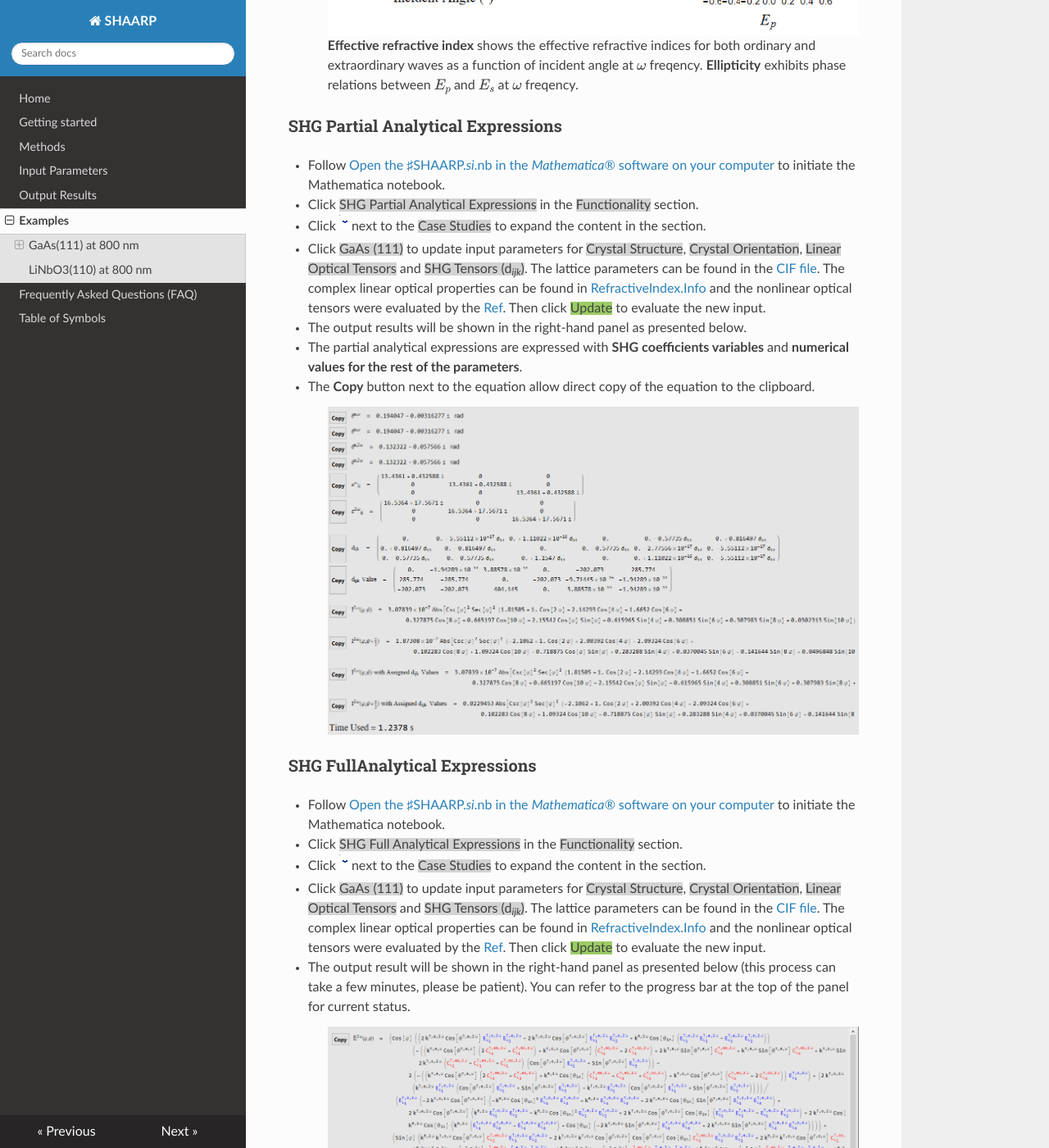
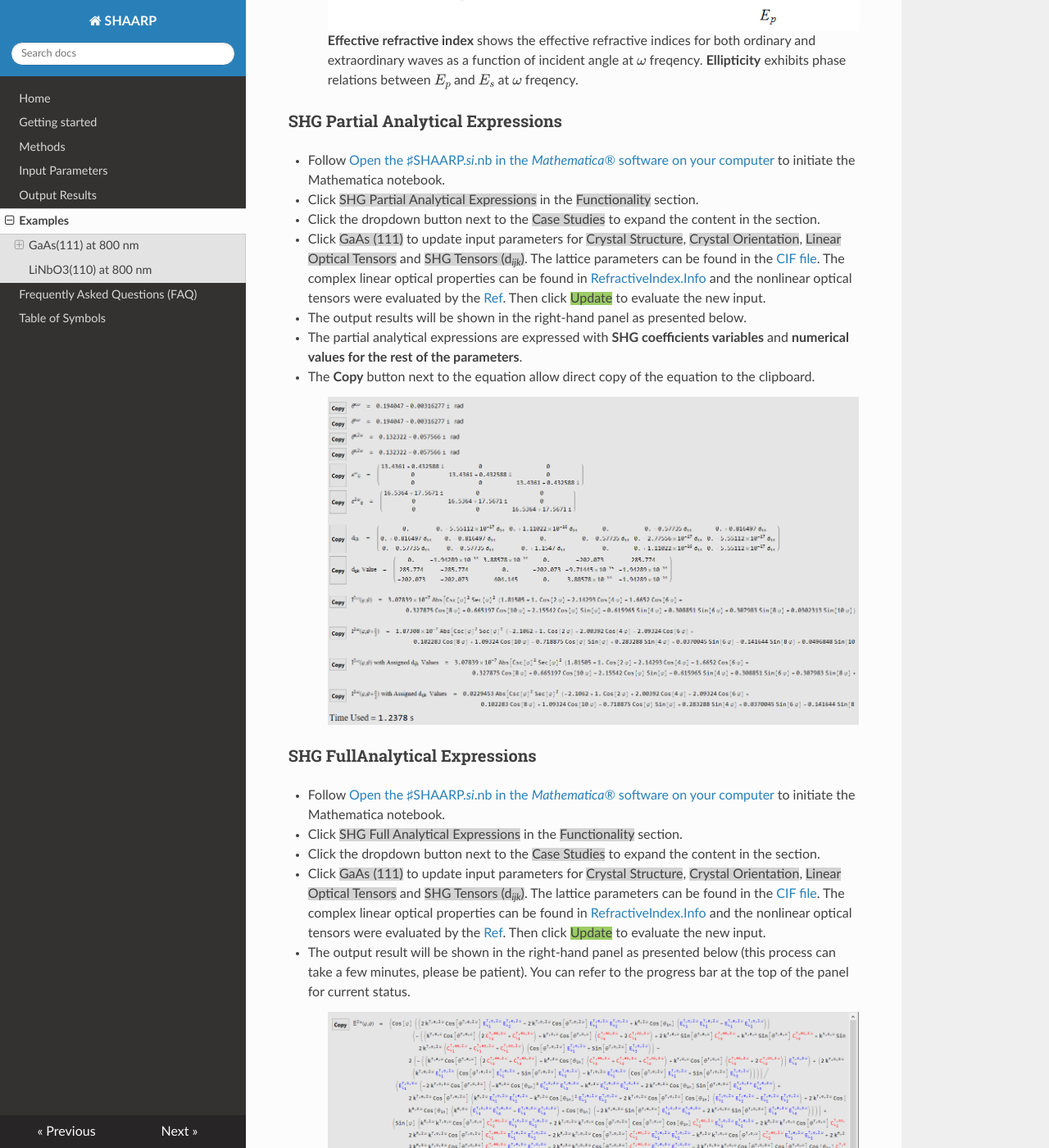
Before and after one commit to Rui-Zu/SHAARP, an MkDocs documentation site: the page built from docs/examples.md, in a window 1280 px wide and 1400 px high, scrolled down 1963 px. Shown: the whole window at 82% size. Built offline with MkDocs 1.6.1, drawn with Linux system fonts in a browser that asks for light colours; nearby versions of some CDN libraries; formulas are drawn with MathJax 3; some of the changed text lies outside the part shown.

Commit message:
Update examples.md

```diff
--- a/docs/examples.md
+++ b/docs/examples.md
@@ -6,7 +6,7 @@ GaAs crystallizes in a cubic structure with the point group $\overline{4}3m$ and
 
 - Follow [Open the ♯SHAARP._si_.nb in the _Mathematica®_ software on your computer](<install.md#Open the ♯SHAARP._si_.nb in the _Mathematica®_ software on your computer>) to initiate the Mathematica notebook.
 - Click <span style="background-color: #D3D3D3">SHG Simulation</span> in the <span style="background-color: #D3D3D3">Functionality</span> section.
-- Click ![ExpansionButton.png](img/ExpansionButton.png)next to the <span style="background-color: #D3D3D3">Case Studies</span> to expand the content in the section.
+- Click the dropdown button next to the <span style="background-color: #D3D3D3">Case Studies</span> to expand the content in the section.
 - Click  <span style="background-color: #D3D3D3">GaAs (111)</span> to update input parameters for <span style="background-color: #D3D3D3">Crystal Structure</span>, <span style="background-color: #D3D3D3">Crystal Orientation</span>, <span style="background-color: #D3D3D3">Linear Optical Tensors</span> and <span style="background-color: #D3D3D3">SHG Tensors (d<i><sub>ijk</sub></i>)</span>. The lattice parameters can be found in the [CIF file](http://www.crystallography.net/cod/9008845.cif). The complex linear optical properties can be found in [RefractiveIndex.Info](https://refractiveindex.info/?shelf=main&book=GaAs&page=Aspnes) and the nonlinear optical tensors were evaluated by the [Ref](https://doi-org.ezaccess.libraries.psu.edu/10.1103/PhysRevLett.90.036801). Then click <span style="background-color: #9CCC65">Update</span> to evaluate the new input.
 - The output results will be shown in the right-hand panel. The **Probing Geometry** and **Polarization Relations** shows the orientation of crystals and polarization configuration.
 >![GaAs(111)GeometryPolarization45.png](img/GaAs(111)GeometryPolarization45.png)
@@ -27,7 +27,7 @@ Here, in the **geometry plot**, $(L_1,L_2,L_3)$ depicts the lab coordinate syste
 ### SHG Partial Analytical Expressions
 - Follow [Open the ♯SHAARP._si_.nb in the _Mathematica®_ software on your computer](<install.md#Open the ♯SHAARP._si_.nb in the _Mathematica®_ software on your computer>) to initiate the Mathematica notebook.
 - Click <span style="background-color: #D3D3D3">SHG Partial Analytical Expressions</span> in the <span style="background-color: #D3D3D3">Functionality</span> section.
-- Click ![ExpansionButton.png](img/ExpansionButton.png)next to the <span style="background-color: #D3D3D3">Case Studies</span> to expand the content in the section.
+- Click the dropdown button next to the <span style="background-color: #D3D3D3">Case Studies</span> to expand the content in the section.
 - Click  <span style="background-color: #D3D3D3">GaAs (111)</span> to update input parameters for <span style="background-color: #D3D3D3">Crystal Structure</span>, <span style="background-color: #D3D3D3">Crystal Orientation</span>, <span style="background-color: #D3D3D3">Linear Optical Tensors</span> and <span style="background-color: #D3D3D3">SHG Tensors (d<i><sub>ijk</sub></i>)</span>. The lattice parameters can be found in the [CIF file](http://www.crystallography.net/cod/9008845.cif). The complex linear optical properties can be found in [RefractiveIndex.Info](https://refractiveindex.info/?shelf=main&book=GaAs&page=Aspnes) and the nonlinear optical tensors were evaluated by the [Ref](https://doi-org.ezaccess.libraries.psu.edu/10.1103/PhysRevLett.90.036801). Then click <span style="background-color: #9CCC65">Update</span> to evaluate the new input.
 - The output results will be shown in the right-hand panel as presented below.
 - The partial analytical expressions are expressed with **SHG coefficients variables** and **numerical values for the rest of the parameters**.
@@ -38,7 +38,7 @@ Here, in the **geometry plot**, $(L_1,L_2,L_3)$ depicts the lab coordinate syste
 ### SHG FullAnalytical Expressions
 - Follow [Open the ♯SHAARP._si_.nb in the _Mathematica®_ software on your computer](<install.md#Open the ♯SHAARP._si_.nb in the _Mathematica®_ software on your computer>) to initiate the Mathematica notebook.
 - Click <span style="background-color: #D3D3D3">SHG Full Analytical Expressions</span> in the <span style="background-color: #D3D3D3">Functionality</span> section.
-- Click ![ExpansionButton.png](img/ExpansionButton.png)next to the <span style="background-color: #D3D3D3">Case Studies</span> to expand the content in the section.
+- Click the dropdown button next to the <span style="background-color: #D3D3D3">Case Studies</span> to expand the content in the section.
 - Click  <span style="background-color: #D3D3D3">GaAs (111)</span> to update input parameters for <span style="background-color: #D3D3D3">Crystal Structure</span>, <span style="background-color: #D3D3D3">Crystal Orientation</span>, <span style="background-color: #D3D3D3">Linear Optical Tensors</span> and <span style="background-color: #D3D3D3">SHG Tensors (d<i><sub>ijk</sub></i>)</span>. The lattice parameters can be found in the [CIF file](http://www.crystallography.net/cod/9008845.cif). The complex linear optical properties can be found in [RefractiveIndex.Info](https://refractiveindex.info/?shelf=main&book=GaAs&page=Aspnes) and the nonlinear optical tensors were evaluated by the [Ref](https://doi-org.ezaccess.libraries.psu.edu/10.1103/PhysRevLett.90.036801). Then click <span style="background-color: #9CCC65">Update</span> to evaluate the new input.
 - The output result will be shown in the right-hand panel as presented below (this process can take a few minutes, please be patient). You can refer to the progress bar at the top of the panel for current status.
 >![GaAsFullOutput.png](img/GaAsFullOutput.png)
```
